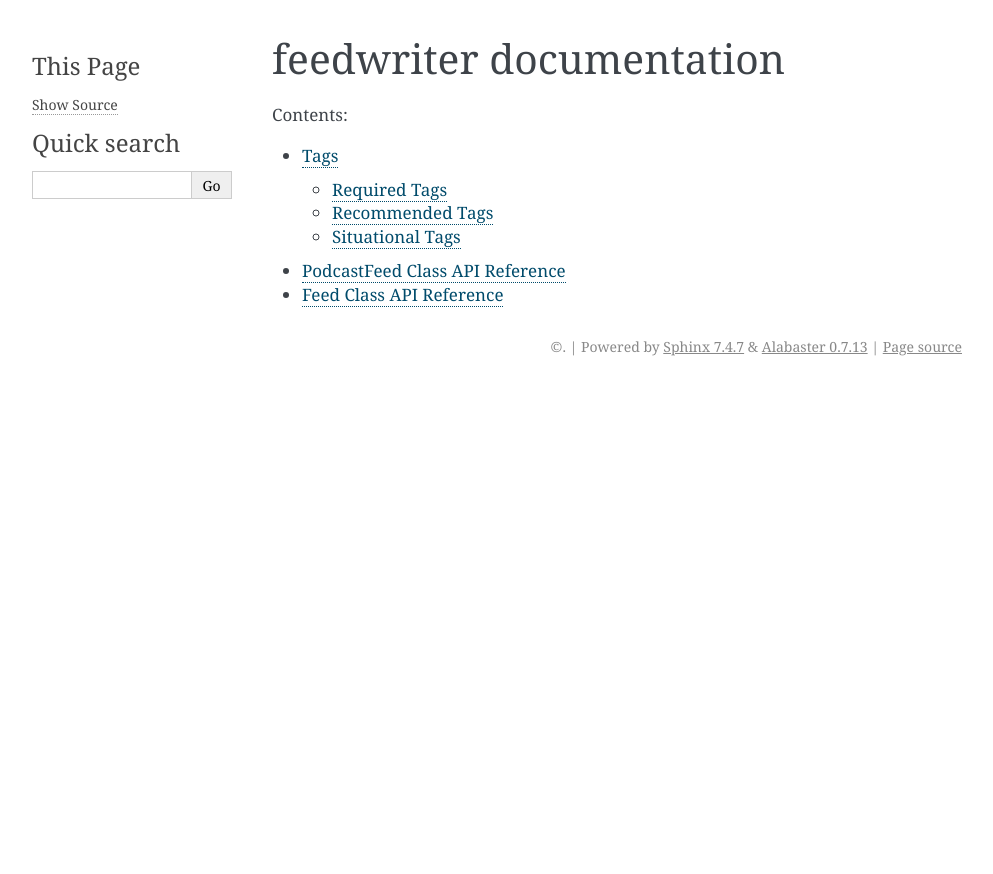
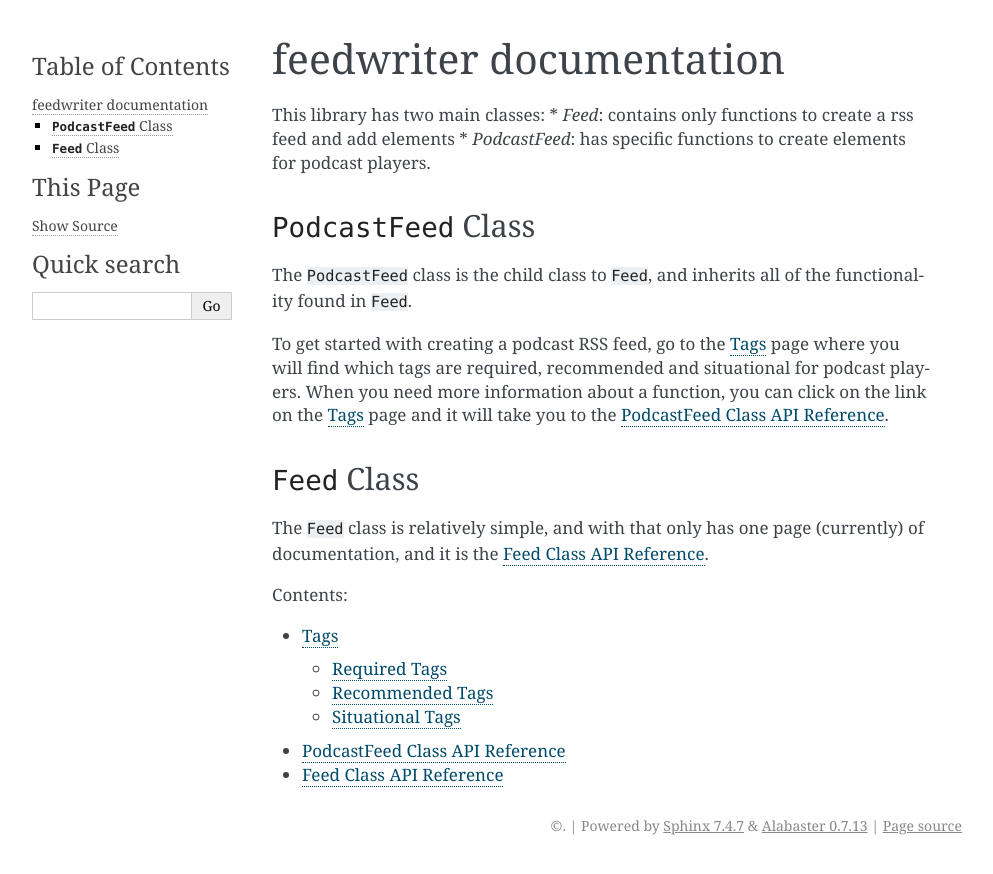
Before and after one commit to alexbsmith5/feedwriter, a Sphinx documentation site: the page built from docs/source/index.rst, in a window 1280 px wide. Shown: the top 874 px of the page, without its empty margins (148-1141 px from the left). Built offline with Sphinx 7.4.7, drawn with Linux system fonts in a browser that asks for light colours.

Commit message:
Update documentation to reflect new Feed class

```diff
--- a/docs/source/index.rst
+++ b/docs/source/index.rst
@@ -1,5 +1,21 @@
 feedwriter documentation
 ========================
+
+This library has two main classes:
+* `Feed`: contains only functions to create a rss feed and add elements
+* `PodcastFeed`: has specific functions to create elements for podcast players.
+
+``PodcastFeed`` Class
+---------------------
+
+The ``PodcastFeed`` class is the child class to ``Feed``, and inherits all of the functionality found in ``Feed``.
+
+To get started with creating a podcast RSS feed, go to the :doc:`tags` page where you will find which tags are required, recommended and situational for podcast players. When you need more information about a function, you can click on the link on the :doc:`tags` page and it will take you to the :doc:`podcastfeed_api`.
+
+``Feed`` Class
+--------------
+
+The ``Feed`` class is relatively simple, and with that only has one page (currently) of documentation, and it is the :doc:`feed_api`.
 
 .. toctree::
    :maxdepth: 2
```
Also changed, not shown: README.md (+10 -2 lines), 1 other file.
